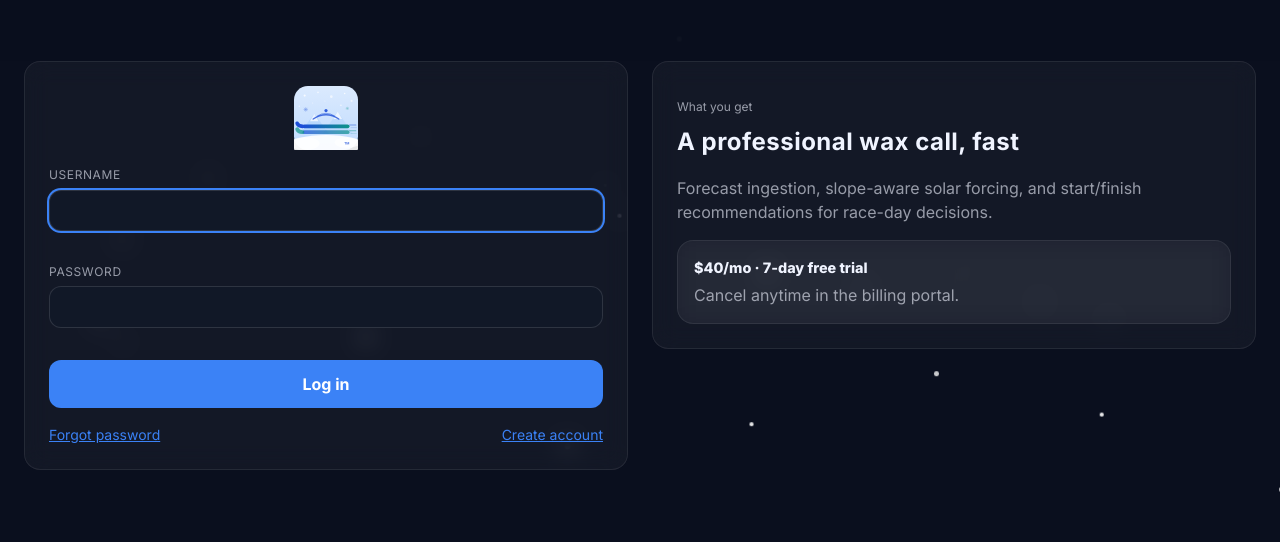
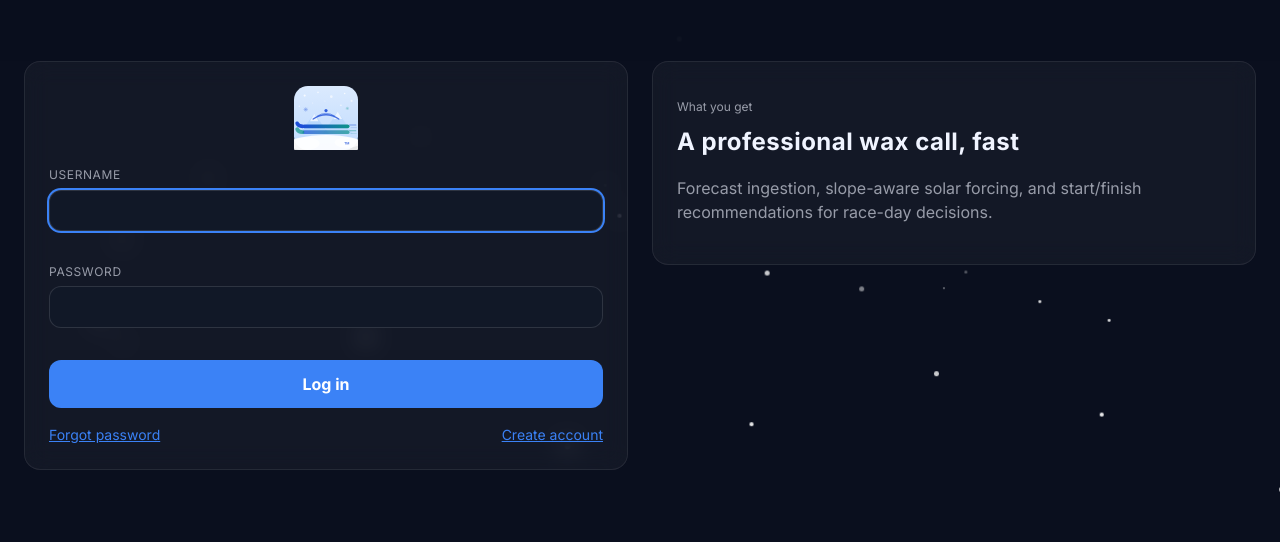
Before and after one commit to SkiRacer69/Glide-Cast, a Django app: page /accounts/login/ in a window 1280 px wide. Shown: the part 231-773 px from the top of the page. Run offline with Django 5.2, Linux system fonts and the light colour scheme.

Commit message:
Remove stale $40/mo pricing from login page; fix signup subtitle
Co-Authored-By: Claude Sonnet 4.6 <noreply@anthropic.com>

```diff
--- a/templates/accounts/signup.html
+++ b/templates/accounts/signup.html
@@ -6,7 +6,7 @@
     <div class="hero-inner">
       <p class="hero-brand-kicker hero-stagger-1">GlideCast<sup class="mark-tm">™</sup></p>
       <h1 class="hero-title hero-stagger-1">Create your account</h1>
-      <p class="hero-subtitle hero-stagger-2">7-day trial, then $40/month. Cancel anytime.</p>
+      <p class="hero-subtitle hero-stagger-2">7-day free trial on all plans. Cancel anytime.</p>
     </div>
   </section>
 {% endblock %}
--- a/templates/registration/login.html
+++ b/templates/registration/login.html
@@ -43,10 +43,6 @@
       <p class="text-label" style="font-size: 0.75rem; margin-bottom: 0.5rem;">What you get</p>
       <h2 class="text-section-title" style="font-size: 1.5rem; margin: 0 0 0.5rem 0;">A professional wax call, fast</h2>
       <p class="text-caption" style="margin-bottom: 1rem;">Forecast ingestion, slope-aware solar forcing, and start/finish recommendations for race-day decisions.</p>
-      <div class="card-glass" style="padding: 1rem;">
-        <p class="data-value" style="font-size: 0.9rem; margin: 0 0 0.25rem 0;">$40/mo · 7-day free trial</p>
-        <p class="text-caption" style="margin: 0;">Cancel anytime in the billing portal.</p>
-      </div>
     </div>
   </div>
 {% endblock %}
```
